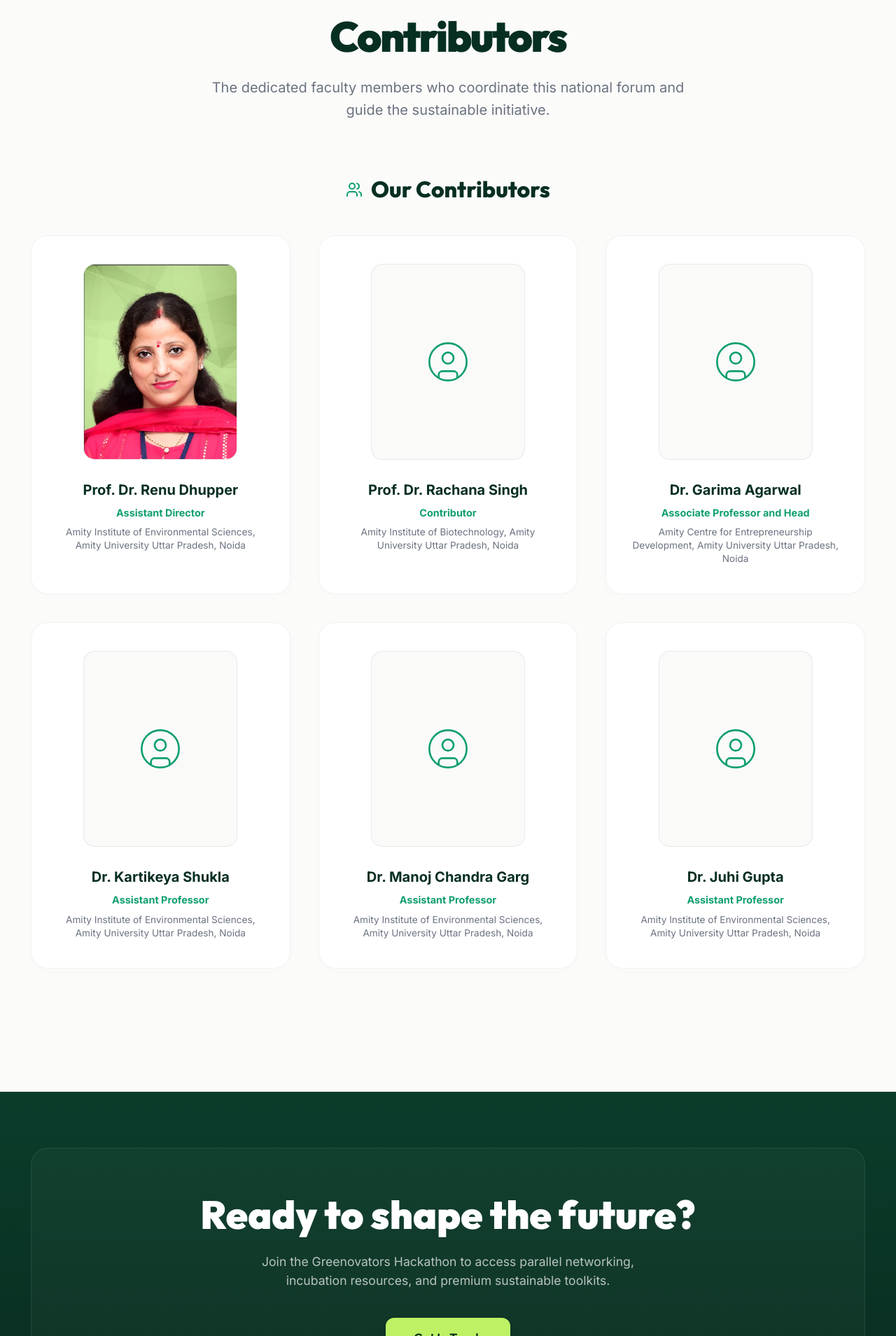
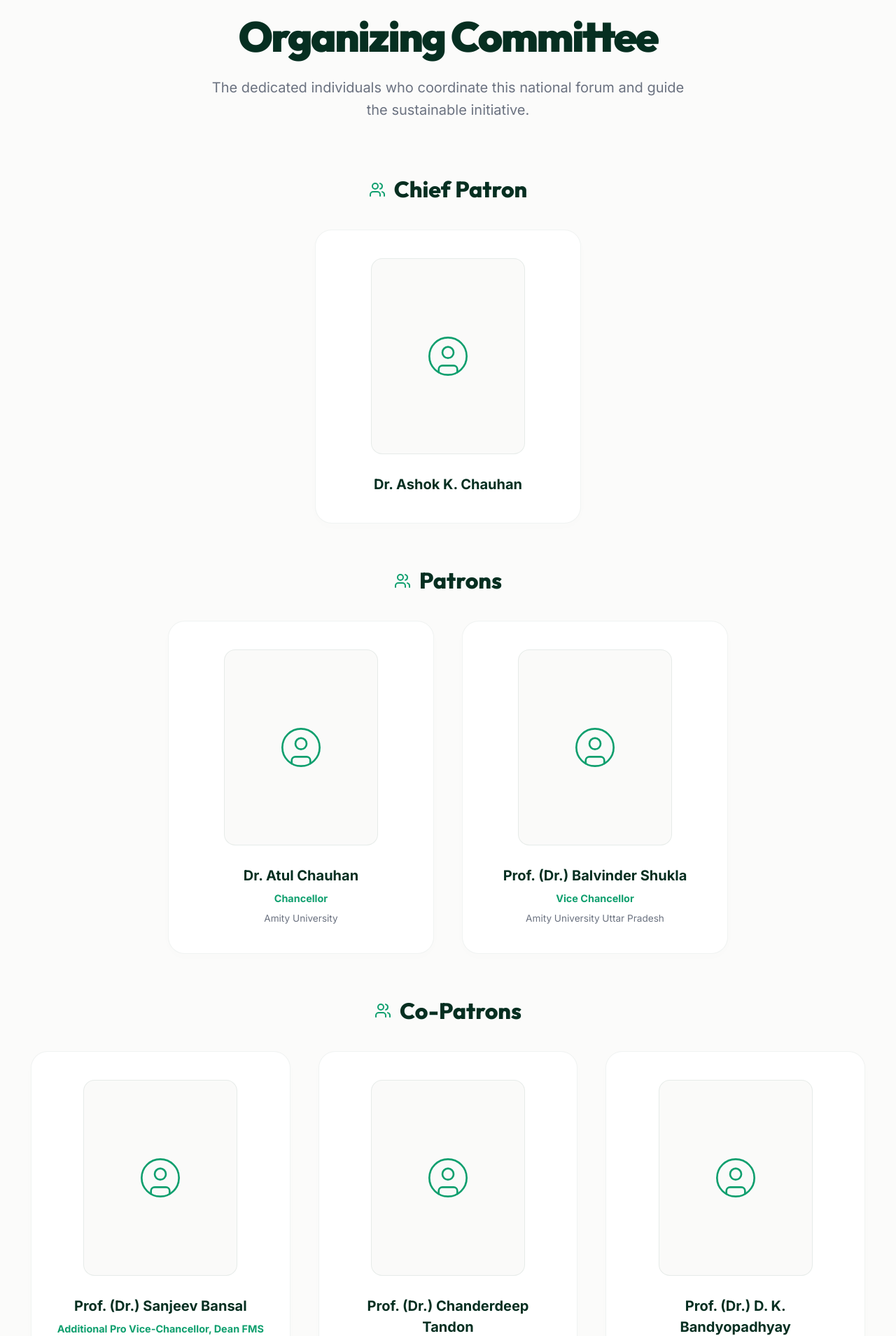
Before and after one commit to Sid4030/greenobaiter, a React (Vite) app: page /contributors in a window 1280 px wide. Shown: the part 171-2080 px from the top of the page at 70% size. Built offline with nearby package versions, Linux system fonts and the light colour scheme.

Commit message:
small changes

```diff
--- a/inspect_glb.js
+++ /dev/null
@@ -1,4 +0,0 @@
-import fs from 'fs';
-
-// We don't have a direct GLTF parser in plain Node easily without installing three.js and relying on DOM.
-// But we can just use grep on the file to find names!
--- a/src/components/Hero3DCanvas.jsx
+++ b/src/components/Hero3DCanvas.jsx
@@ -77,7 +77,7 @@ export default function Hero3DCanvas() {
     const targetScale = isMobile ? 4.5 : 6.0;
 
     loader.load(
-      '/Untitled21.glb',
+      'assets/3dModel.glb',
       (gltf) => {
         gltfModel = gltf.scene;
 
--- a/src/pages/Contact.jsx
+++ b/src/pages/Contact.jsx
@@ -340,24 +340,7 @@ export default function Contact() {
                 </div>
               </div>
 
-              <div style={{ display: 'flex', gap: '1rem', alignItems: 'center' }}>
-                <div style={{
-                  width: '42px',
-                  height: '42px',
-                  borderRadius: '10px',
-                  backgroundColor: 'rgba(139, 92, 246, 0.08)',
-                  color: '#8b5cf6',
-                  display: 'grid',
-                  placeItems: 'center',
-                  flexShrink: 0
-                }}>
-                  <Globe size={18} />
-                </div>
-                <div style={{ display: 'flex', flexDirection: 'column', lineHeight: '1.2' }}>
-                  <span style={{ fontSize: '0.7rem', color: 'var(--text-muted)', fontWeight: 700, textTransform: 'uppercase' }}>Institutional Portal</span>
-                  <strong style={{ fontSize: '0.95rem', color: 'var(--primary)' }}>amity.edu/aies</strong>
-                </div>
-              </div>
+
 
             </div>
 
--- a/src/pages/Contributors.jsx
+++ b/src/pages/Contributors.jsx
@@ -11,16 +11,70 @@ const fadeUp = {
 
 export default function Contributors() {
 
-  const contributors = [
+  const sections = [
     {
-      name: "Prof. Dr. Renu Dhupper",
-      role: "Assistant Director",
-      dept: "Amity Institute of Environmental Sciences, Amity University Uttar Pradesh, Noida",
-      image: "/renu_dhupper.png"
+      title: "Chief Patron",
+      members: [
+        {
+          name: "Dr. Ashok K. Chauhan",
+          role: "",
+          dept: "",
+          image: null
+        }
+      ]
     },
     {
-      name: "Prof. Dr. Rachana Singh",
-      role: "Contributor",
+      title: "Patrons",
+      members: [
+        {
+          name: "Dr. Atul Chauhan",
+          role: "Chancellor",
+          dept: "Amity University",
+          image: null
+        },
+        {
+          name: "Prof. (Dr.) Balvinder Shukla",
+          role: "Vice Chancellor",
+          dept: "Amity University Uttar Pradesh",
+          image: null
+        }
+      ]
+    },
+    {
+      title: "Co-Patrons",
+      members: [
+        {
+          name: "Prof. (Dr.) Sanjeev Bansal",
+          role: "Additional Pro Vice-Chancellor, Dean FMS & Director ABS",
+          dept: "Amity University Uttar Pradesh, Noida",
+          image: null
+        },
+        {
+          name: "Prof. (Dr.) Chanderdeep Tandon",
+          role: "Additional Pro Vice Chancellor & Dean Faculty of Bio Sciences & Biotechnology",
+          dept: "Amity University Uttar Pradesh, Noida",
+          image: null
+        },
+        {
+          name: "Prof. (Dr.) D. K. Bandyopadhyay",
+          role: "Chief Advisor to the Founder President & Chairman of Law Schools",
+          dept: "Amity University Uttar Pradesh, Noida",
+          image: null
+        }
+      ]
+    },
+    {
+      title: "Conveners",
+      members: [
+        {
+          name: "Prof. (Dr.) Renu Dhupper",
+          role: "Assistant Director",
+          dept: "Amity Institute of Environmental Sciences, Amity University Uttar Pradesh Noida",
+          image: null
+        },
+        {
+          name: "Prof. (Dr.) Rachana Singh",
+          role: "Associate Professor",
           dept: "Amity Institute of Biotechnology, Amity University Uttar Pradesh, Noida",
           image: null
         },
@@ -29,24 +83,18 @@ export default function Contributors() {
           role: "Associate Professor and Head",
           dept: "Amity Centre for Entrepreneurship Development, Amity University Uttar Pradesh, Noida",
           image: null
+        }
+      ]
     },
     {
-      name: "Dr. Kartikeya Shukla",
-      role: "Assistant Professor",
-      dept: "Amity Institute of Environmental Sciences, Amity University Uttar Pradesh, Noida",
-      image: null
-    },
-    {
-      name: "Dr. Manoj Chandra Garg",
-      role: "Assistant Professor",
-      dept: "Amity Institute of Environmental Sciences, Amity University Uttar Pradesh, Noida",
-      image: null
-    },
-    {
-      name: "Dr. Juhi Gupta",
-      role: "Assistant Professor",
-      dept: "Amity Institute of Environmental Sciences, Amity University Uttar Pradesh, Noida",
-      image: null
+      title: "Student Organizing Committee",
+      members: [
+        { name: "Jashn Kulshrestha", role: "", dept: "", image: null },
+        { name: "Ananya Padhy", role: "", dept: "", image: null },
+        { name: "Aditya Vikram Singh", role: "", dept: "", image: null },
+        { name: "Devanshi Verma", role: "", dept: "", image: null },
+        { name: "Priyanshi Mishra", role: "", dept: "", image: null }
+      ]
     }
   ];
 
@@ -62,7 +110,7 @@ export default function Contributors() {
           className="badge badge-outline"
           style={{ marginBottom: '1.25rem' }}
         >
-          Organising Committee
+          Organizing Committee
         </motion.span>
 
         <motion.h1
@@ -82,7 +130,7 @@ export default function Contributors() {
             overflowWrap: 'normal'
           }}
         >
-          Contributors
+          Organizing Committee
         </motion.h1>
 
         <motion.p
@@ -97,29 +145,34 @@ export default function Contributors() {
             margin: '0 auto'
           }}
         >
-          The dedicated faculty members who coordinate this national forum and guide the sustainable initiative.
+          The dedicated individuals who coordinate this national forum and guide the sustainable initiative.
         </motion.p>
       </section>
 
-      {/* ================= SECTION: CONTRIBUTORS ================= */}
+      {/* ================= SECTION: COMMITTEE ================= */}
       <section className="container" style={{ marginBottom: '6rem' }}>
-        <div style={{ display: 'flex', alignItems: 'center', gap: '0.75rem', marginBottom: '3rem', justifyContent: 'center' }}>
+        {sections.map((section, sIdx) => (
+          <div key={sIdx} style={{ marginBottom: '4rem' }}>
+            <div style={{ display: 'flex', alignItems: 'center', gap: '0.75rem', marginBottom: '2.5rem', justifyContent: 'center' }}>
               <Users style={{ color: 'var(--secondary)' }} size={24} />
               <h2 style={{ fontSize: '2rem', color: 'var(--primary)', fontWeight: 800, fontFamily: 'var(--font-heading)', margin: 0 }}>
-            Our Contributors
+                {section.title}
               </h2>
             </div>
 
             <div style={{
-          display: 'grid',
-          gridTemplateColumns: 'repeat(3, 1fr)',
+              display: 'flex',
+              flexWrap: 'wrap',
+              justifyContent: 'center',
               gap: '2.5rem'
-        }} className="faculty-grid">
-          {contributors.map((member, idx) => (
+            }}>
+              {section.members.map((member, idx) => (
                 <motion.div
                   key={idx}
                   {...fadeUp}
                   style={{
+                    flex: '1 1 300px',
+                    maxWidth: '380px',
                     padding: '2.5rem 2rem',
                     background: '#ffffff',
                     border: '1px solid rgba(11, 61, 43, 0.06)',
@@ -166,29 +219,27 @@ export default function Contributors() {
                     <strong style={{ fontSize: '1.25rem', color: 'var(--primary)', fontWeight: 800 }}>
                       {member.name}
                     </strong>
+                    {member.role && (
                       <span style={{ fontSize: '0.9rem', color: 'var(--secondary)', fontWeight: 700, lineHeight: '1.4' }}>
                         {member.role}
                       </span>
+                    )}
+                    {member.dept && (
                       <span style={{ fontSize: '0.85rem', color: 'var(--text-muted)', lineHeight: '1.4' }}>
                         {member.dept}
                       </span>
+                    )}
                   </div>
                 </motion.div>
               ))}
             </div>
+          </div>
+        ))}
       </section>
 
       {/* Responsive layout rules */}
       <style dangerouslySetInnerHTML={{__html: `
-        @media (max-width: 992px) {
-          .faculty-grid {
-            grid-template-columns: 1fr 1fr !important;
-          }
-        }
         @media (max-width: 576px) {
-          .faculty-grid {
-            grid-template-columns: 1fr !important;
-          }
           .contributor-card {
             padding: 2rem 1.5rem !important;
           }
--- a/src/pages/Home.jsx
+++ b/src/pages/Home.jsx
@@ -271,7 +271,7 @@ export default function Home() {
           animation: 'marquee 28s linear infinite',
           willChange: 'transform'
         }} className="marquee-content">
-          {Array(4).fill("Innovate Green. Build Smart. Impact Tomorrow. •").map((text, idx) => (
+          {Array(4).fill("Innovate Green. Build Smart. Impact Tomorrow.").map((text, idx) => (
             <span key={idx} style={{
               fontSize: '1.15rem',
               fontWeight: 800,
@@ -594,7 +594,7 @@ export default function Home() {
                 display: 'block',
                 marginBottom: '1.25rem'
               }}>
-                ₹ 1,00,000
+                ₹ 2,00,000 *
               </strong>
 
               <p style={{ color: 'rgba(255, 255, 255, 0.7)', fontSize: '0.95rem', lineHeight: '1.5', marginBottom: '1.25rem' }}>
```
Also changed, not shown: create_pages.js (deleted, +0 -33 lines), extract_prompt.js (deleted, +0 -28 lines), fix_home.js (deleted, +0 -33 lines), fix_navbar.js (deleted, +0 -31 lines), get_gltf_names.js (deleted, +0 -20 lines), 1 other file (tests, documents, lock files or other folders). Lines whose indentation alone changed are shown as unchanged.
